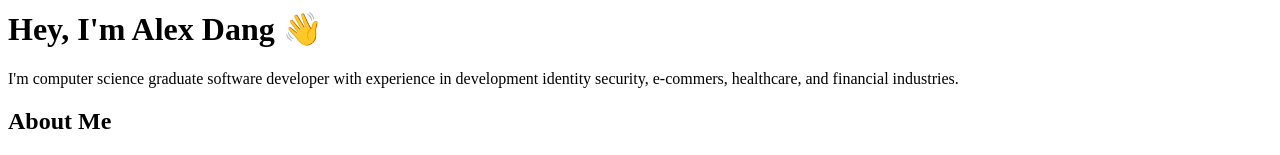
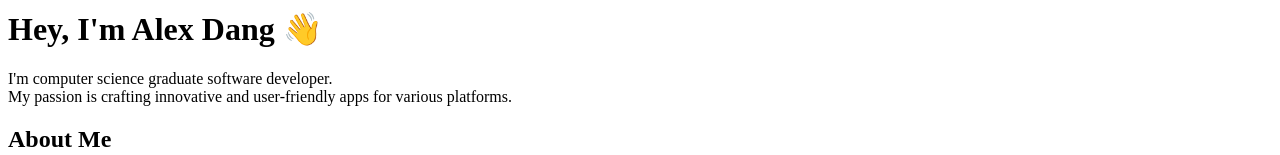
Before and after one commit to vietlongdang/portfolio, a Next.js app: page / in a window 1280 px wide. Shown: the part 323-478 px from the top of the page. Built offline with nearby package versions, Linux system fonts and the light colour scheme.

Commit message:
fix text and link

```diff
--- a/package.json
+++ b/package.json
@@ -1,7 +1,7 @@
 {
   "name": "alexdang-portfolio",
-  "version": "0.1.0",
-  "private": true,
+  "version": "1.0.0",
+  "private": false,
   "scripts": {
     "dev": "next dev",
     "build": "next build",
--- a/src/components/Hero.jsx
+++ b/src/components/Hero.jsx
@@ -5,7 +5,8 @@ const Hero = () => {
             <div className="hero-text">
                 <h1>Hey, I'm Alex Dang 👋</h1>
                 <p>
-                    I'm computer science graduate software developer with experience in development identity security, e-commers, healthcare, and financial industries.
+                    I'm computer science graduate software developer.<br />
+                    My passion is crafting innovative and user-friendly apps for various platforms.
                 </p>
                 <div className="social-icons">
                     <a
--- a/src/components/navbar.jsx
+++ b/src/components/navbar.jsx
@@ -8,7 +8,7 @@ const Navbar = () => {
                     Alex Dang Portfolio
                 </Link>
             </div>
-            <a href="https://docs.google.com/document/d/1MJrkX-PxA-DDYsnH1Z-6ljyV9KJy8KJAogumHX5g59E/edit?usp=sharing" className="cta-btn">Resume</a>
+            <a href="https://docs.google.com/document/d/1qqCPSZn_RBRnvNsRvwHziovRkK2eTEv2U-O5Zvyb2m4/edit?usp=sharing" className="cta-btn">Resume</a>
         </div>
     )
 }
```
